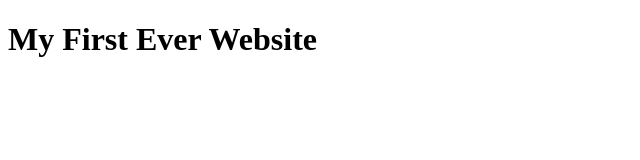
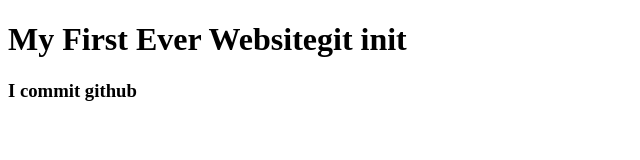
Before and after one commit to tariqmanon/FirstWebsite, a plain HTML site: page index.html in a window 1280 px wide. Shown: the whole page, without its empty margins (0-640 px from the left). Drawn offline with Linux system fonts and the light colour scheme.

Commit message:
learned github

```diff
--- a/index.html
+++ b/index.html
@@ -7,7 +7,8 @@
 </head>
 <body>
     <h1>
-        My First Ever Website
+        My First Ever Websitegit init
     </h1>
+    <h3>I commit github</h3>
 </body>
 </html>
```
